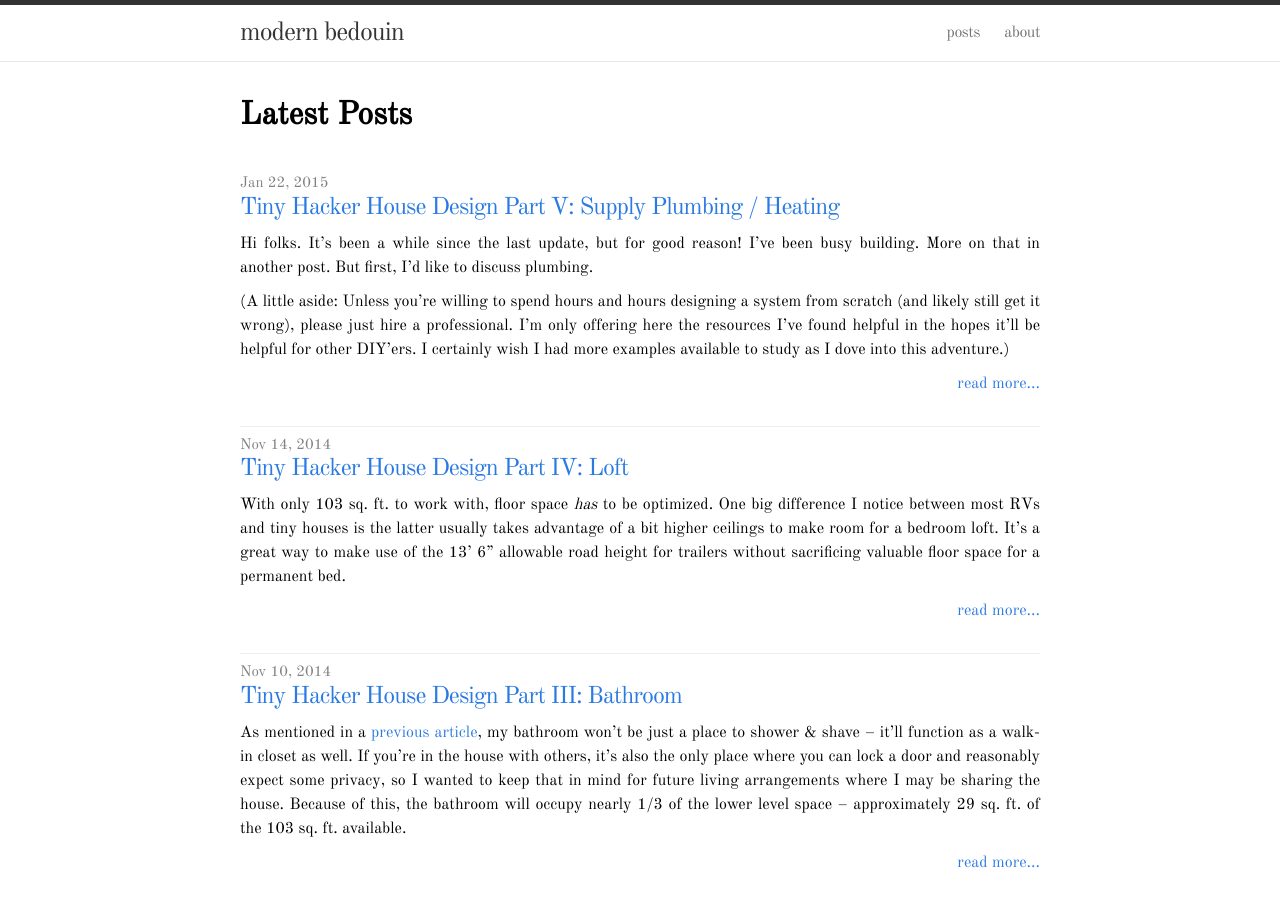
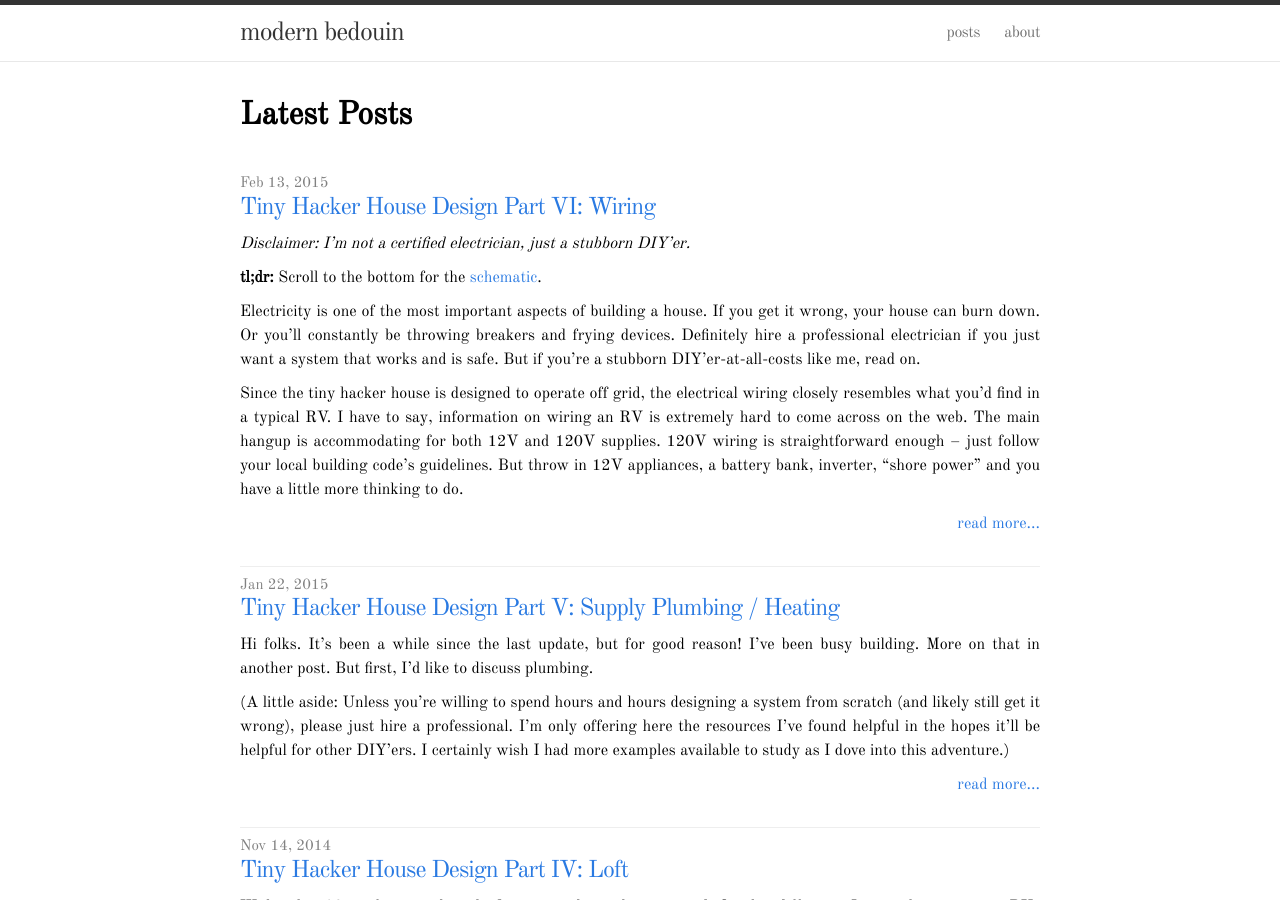
Before and after one commit to jamilbk/modernbedou.in, a Jekyll site: the page built from index.html, in a window 1280 px wide and 900 px high. Built offline with Jekyll 4.4.1, drawn with Linux system fonts in a browser that asks for light colours.

Commit message:
publish wiring post

```diff
--- a/_drafts/tiny-hacker-house-design-part-vi-wiring.markdown
+++ b/_posts/2015-02-13-tiny-hacker-house-design-part-vi-wiring.markdown
@@ -2,7 +2,7 @@
 layout: post
 title: "Tiny Hacker House Design Part VI: Wiring"
 comments: true
-date: 2014-10-08
+date: 2015-02-13
 tags: tiny hacker house design power electrical wiring
 ---
 
```
